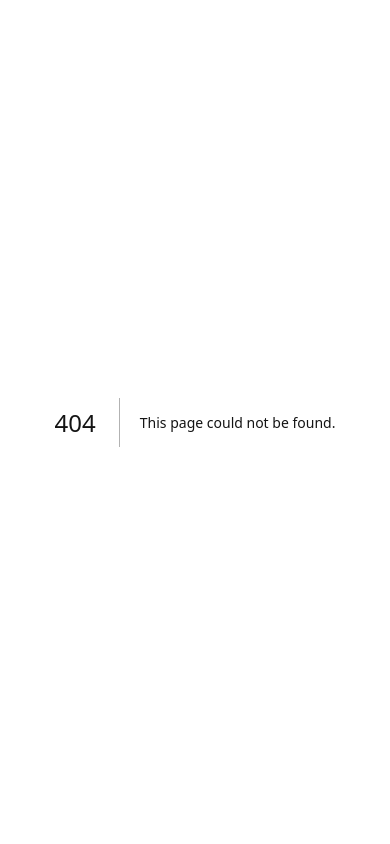
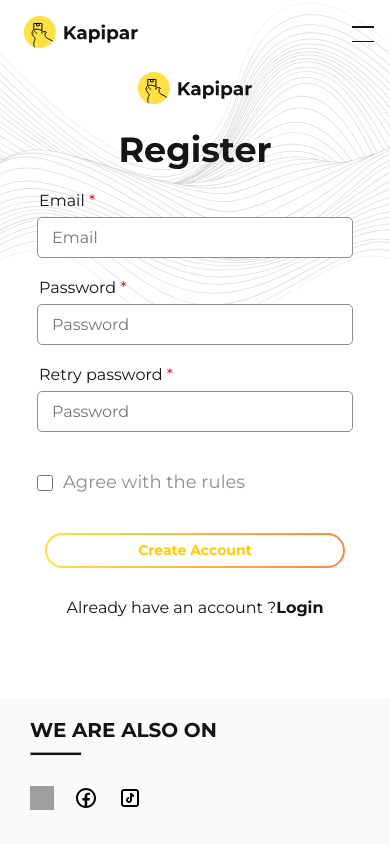
Before and after one commit to plabelclothing/kapipar-web-dashboard, a Next.js app: page /register in a window 390 px wide. Before the commit this address had no page. Shown: the top 844 px of the page. Built offline with nearby package versions, Linux system fonts and the light colour scheme; grey boxes are pictures that could not be loaded.

Commit message:
add register page

```diff
--- a/src/pages/_app.tsx
+++ b/src/pages/_app.tsx
@@ -6,6 +6,7 @@ import '../styles/global.css';
 import '../pages/contact/contact.css';
 import '../pages/calculator/calculator.css';
 import '../pages/login/login.css';
+import '../pages/register/register.css'
 
 export type NextPageWithLayout<P = {}, IP = P> = NextPage<P, IP> & {
 	getLayout?: (page: ReactElement) => ReactNode
--- /dev/null
+++ b/src/pages/register/index.tsx
@@ -0,0 +1,44 @@
+import type { ReactElement } from 'react';
+import RootLayout from '@/components/rootLayout';
+import type { NextPageWithLayout } from '../_app';
+
+const Register: NextPageWithLayout = () => {
+  return <>
+    <img className="register-background" src="/icons/lines.svg" alt="line"/>
+      <div className="logo-image">
+        <a href="/"><img className="logo" src="/icons/kapipar-logo.svg" alt="" /></a>
+      </div>
+      <h1 className="register-title">Register</h1>
+      <div className="contact-information_wrapper">
+        <div className="contact-information_data">
+          <h4 className="data-title">Email <span className="red-dot">*</span></h4>
+          <input className="data-input" type="text" placeholder="Email" />
+          <h4 className="data-title">Password <span className="red-dot">*</span></h4>
+          <input className="data-input" type="password" placeholder="Password" />
+          <h4 className="data-title">
+            Retry password <span className="red-dot">*</span>
+          </h4>
+          <input className="data-input" type="password" placeholder="Password" />
+          <form className="rules-wrapper" action="">
+            <input className="rules-input" id="rules" type="checkbox" />
+            <p className="rules-description">Agree with the rules</p>
+          </form>
+          <button className="get-btn register-btn">Create Account</button>
+          <p className="register-description">
+            Already have an account ?
+            <a href="/login" className="description-biggest">Login</a>
+          </p>
+        </div>
+      </div>
+  </>
+}
+
+Register.getLayout = function getLayout(page: ReactElement) {
+	return (
+		<RootLayout>
+			{page}
+		</RootLayout>
+	);
+};
+
+export default Register;
--- /dev/null
+++ b/src/pages/register/register.css
@@ -0,0 +1,155 @@
+@import url(../../styles/global.css);
+/* @import url(../AboutPage/AboutFaq.css); */
+
+.wrapper {
+  width: 1429px;
+}
+
+.logo-image {
+  display: flex;
+  justify-content: center;
+  margin: 20px 0 20px;
+}
+
+.logo {
+  display: inline-block;
+  width: 142px;
+  height: 42px;
+}
+
+/* register styles */
+
+.register-background {
+  position: absolute;
+  top: 2px;
+}
+
+.register-title {
+  margin: 50px 0 97px;
+  text-align: center;
+}
+
+.red-dot {
+  color: #f00;
+}
+
+.contact-information_wrapper {
+  display: flex;
+  margin-bottom: 80px;
+  justify-content: center;
+}
+
+.data-title {
+  margin: 0 2px 6px;
+  font-weight: 400;
+  font-size: 16px;
+  line-height: 19.5px;
+}
+
+.data-input {
+  width: 552px;
+  margin-bottom: 20px;
+  padding: 11px 0 10px 14px;
+  border: 1px solid #8F8E8E;
+  border-radius: 5px;
+}
+
+.data-input:nth-last-child(1) {
+  margin-bottom: 0;
+}
+
+.rules-wrapper {
+  display: flex;
+  align-items: center;
+  margin-bottom: 20px;
+}
+
+.rules-input {
+  width: 24px;
+  height: 24px;
+}
+
+.rules-description {
+  margin-left: 10px;
+}
+
+.rules-description:hover {
+  color: #8F8E8E;
+}
+
+.register-btn {
+  width: 555px;
+}
+
+.register-description {
+  margin: 30px 0 0;
+  text-align: center;
+  font-weight: 400;
+  font-size: 16px;
+  line-height: 19.5px;
+  color: #141414;
+}
+
+.description-biggest {
+  font-weight: 700;
+  font-size: 16px;
+  line-height: 19.5px;
+}
+
+.description-biggest:hover {
+  color: #8F8E8E;
+}
+
+/* media */
+
+@media screen and (max-width: 1279px) {
+  .wrapper {
+    width: auto;
+  }
+}
+
+@media screen and (max-width: 819px) {
+  .wrapper {
+    width: auto;
+  }
+
+  .register-background {
+    position: absolute;
+    width: 100%;
+    height: 380px;
+    object-fit:cover;
+  }
+
+  .logo-image {
+    position: relative;
+    z-index: 20;
+  }
+
+  .logo {
+    width: 120px;
+    height: 32px;
+  }
+
+  .register-title {
+    margin: 20px 0 20px;
+  }
+
+  .contact-information_data {
+    position: relative;
+    z-index: 5;
+  }
+
+  .data-input {
+    width: 300px;
+  }
+
+  .register-btn {
+    width: 300px;
+    margin: 0 auto;
+  }
+
+  .rules-input {
+    width: 16px;
+    height: 16px;
+  }
+}
```
